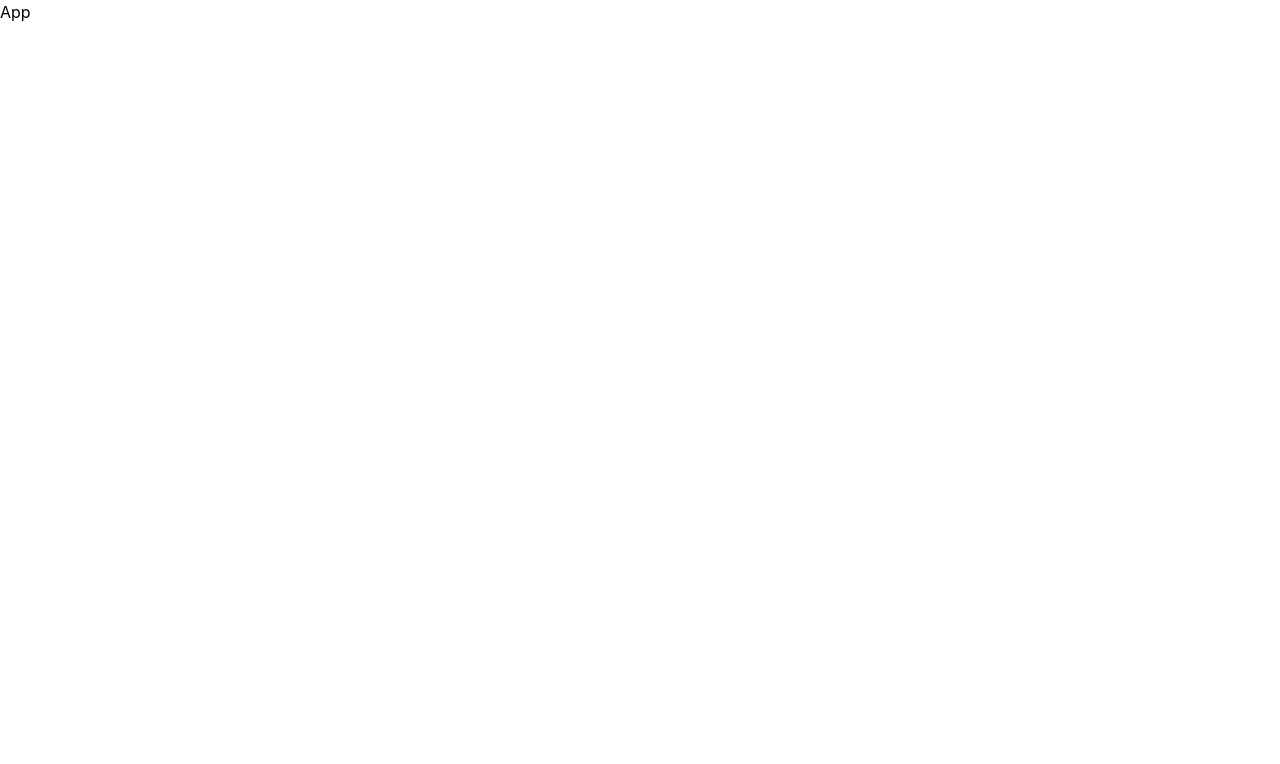
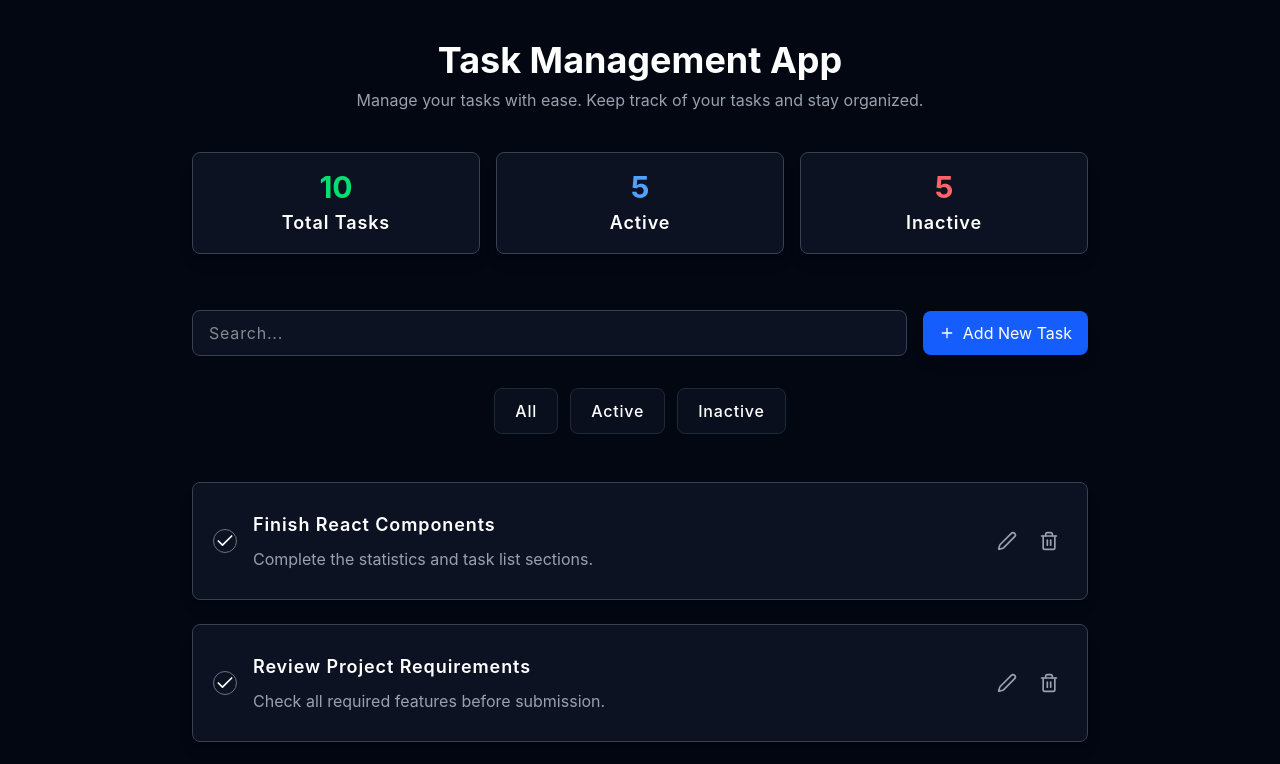
Before and after one commit to jralphdev/task-management-app, a React (Vite) app in the folder frontend/: page / in a window 1280 px wide. Shown: the top 764 px of the page. Built offline with nearby package versions, Linux system fonts and the light colour scheme.

Commit message:
feat: implement home ui

```diff
--- a/frontend/src/App.tsx
+++ b/frontend/src/App.tsx
@@ -1,5 +1,42 @@
+import { PlusIcon } from 'lucide-react';
+import SearchInput from './components/SearchInput';
+import FilterButton from './components/FilterButton';
+import Statistics from './components/Statistics';
+import TaskItem from './components/TaskItem';
+
 const App = () => {
-  return <div>App</div>;
+  return (
+    <main className='home'>
+      <div className='home-container'>
+        <header className='header'>
+          <h1 className='title'>Task Management App</h1>
+          <p className='description'>
+            Manage your tasks with ease. Keep track of your tasks and stay organized.
+          </p>
+        </header>
+
+        {/* STATISTICS SECTION */}
+        <Statistics />
+
+        {/* TOOLBAR SECTION */}
+        <section className='toolbar'>
+          <div className='toolbar-top'>
+            <SearchInput />
+
+            <button className='add-btn'>
+              <PlusIcon className='size-4 mr-2' />
+              Add New Task
+            </button>
+          </div>
+
+          <FilterButton />
+        </section>
+
+        {/* TASK ITEMS SECTION */}
+        <TaskItem />
+      </div>
+    </main>
+  );
 };
 
 export default App;
--- /dev/null
+++ b/frontend/src/components/FilterButton.tsx
@@ -0,0 +1,15 @@
+const filters = ['All', 'Active', 'Inactive'];
+
+const FilterButton = () => {
+  return (
+    <div className='toolbar-filters'>
+      {filters.map((filter) => (
+        <button key={filter} className='filter-btn'>
+          {filter}
+        </button>
+      ))}
+    </div>
+  );
+};
+
+export default FilterButton;
--- /dev/null
+++ b/frontend/src/components/SearchInput.tsx
@@ -0,0 +1,8 @@
+const SearchInput = () => {
+  return (
+    <div className='search-input'>
+      <input type='text' placeholder='Search...' />
+    </div>
+  );
+};
+export default SearchInput;
--- /dev/null
+++ b/frontend/src/components/Statistics.tsx
@@ -0,0 +1,22 @@
+const Statistics = () => {
+  return (
+    <section className='statistics'>
+      <div className='stat-card'>
+        <h2 className='stat-title'>Total Tasks</h2>
+        <p className='stat-value text-green-400'>10</p>
+      </div>
+
+      <div className='stat-card'>
+        <h2 className='stat-title'>Active</h2>
+        <p className='stat-value text-blue-400'>5</p>
+      </div>
+
+      <div className='stat-card'>
+        <h2 className='stat-title'>Inactive</h2>
+        <p className='stat-value text-red-400'>5</p>
+      </div>
+    </section>
+  );
+};
+
+export default Statistics;
--- /dev/null
+++ b/frontend/src/components/TaskItem.tsx
@@ -0,0 +1,34 @@
+import { CheckIcon, Edit2Icon, Trash2Icon } from 'lucide-react';
+import { TASK_ITEM_TEMPDATA } from '../constants';
+
+const TaskItem = () => {
+  return (
+    <section className='task-container'>
+      {TASK_ITEM_TEMPDATA.map((item) => (
+        <div key={item.id} className='task-card'>
+          <div className='item-left'>
+            <button className='check-btn'>
+              <CheckIcon className='size-5' />
+            </button>
+
+            <div className='task-info'>
+              <h3>{item.title}</h3>
+              <p>{item.description}</p>
+            </div>
+          </div>
+
+          <div className='action-btn'>
+            <button className='hover:text-blue-400 hover:bg-blue-500/10'>
+              <Edit2Icon className='size-5' />
+            </button>
+            <button className='hover:text-red-400 hover:bg-red-500/10'>
+              <Trash2Icon className='size-5' />
+            </button>
+          </div>
+        </div>
+      ))}
+    </section>
+  );
+};
+
+export default TaskItem;
--- /dev/null
+++ b/frontend/src/constants/index.tsx
@@ -0,0 +1,26 @@
+export const TASK_ITEM_TEMPDATA = [
+  {
+    id: 1,
+    title: 'Finish React Components',
+    description: 'Complete the statistics and task list sections.',
+    status: 'active',
+  },
+  {
+    id: 2,
+    title: 'Review Project Requirements',
+    description: 'Check all required features before submission.',
+    status: 'inactive',
+  },
+  {
+    id: 3,
+    title: 'Update Documentation',
+    description: 'Add setup and usage instructions.',
+    status: 'inactive',
+  },
+  {
+    id: 4,
+    title: 'Test Task Filtering',
+    description: 'Verify all, active, and inactive filters work.',
+    status: 'active',
+  },
+];
--- a/frontend/src/index.css
+++ b/frontend/src/index.css
@@ -1 +1,106 @@
 @import 'tailwindcss';
+
+@layer components {
+  .home {
+    @apply min-h-screen bg-gray-950 overflow-hidden relative py-10;
+
+    .home-container {
+      @apply max-w-4xl mx-auto max-lg:px-4;
+
+      header {
+        @apply flex flex-col items-center text-center justify-center;
+
+        .title {
+          @apply text-4xl font-bold text-white mb-2;
+        }
+
+        .description {
+          @apply text-gray-400;
+        }
+      }
+
+      .statistics {
+        @apply grid grid-cols-2 md:grid-cols-3 gap-4 py-10;
+
+        .stat-card {
+          @apply flex flex-col-reverse gap-1 items-center border border-gray-700 bg-gray-900/70 p-4 rounded-lg shadow-lg;
+
+          .stat-title {
+            @apply text-lg font-semibold text-white tracking-wider;
+          }
+
+          .stat-value {
+            @apply text-3xl font-bold text-white;
+          }
+        }
+        .stat-card:last-child {
+          @apply col-span-2 md:col-span-1;
+        }
+      }
+
+      .toolbar {
+        @apply flex flex-col py-4;
+
+        .toolbar-top {
+          @apply flex items-center justify-between gap-4;
+
+          .search-input {
+            @apply flex-1;
+
+            input {
+              @apply w-full px-4 py-2.5 rounded-lg border border-gray-700 bg-gray-900/70 text-white focus:outline-none focus:border-gray-500 tracking-wider;
+            }
+          }
+
+          .add-btn {
+            @apply flex items-center justify-center px-4 py-2.5 bg-blue-600 text-white rounded-lg shadow-lg  hover:bg-blue-700 transition duration-300 cursor-pointer;
+          }
+        }
+
+        .toolbar-filters {
+          @apply flex items-center justify-center space-x-3 py-8;
+
+          .filter-btn {
+            @apply py-2.5 px-5 border border-gray-800 bg-gray-900/50 text-white rounded-lg font-medium hover:bg-gray-900 transition duration-300 tracking-wider cursor-pointer;
+          }
+        }
+      }
+
+      .task-container {
+        @apply flex flex-col gap-6;
+
+        .task-card {
+          @apply flex items-center justify-between gap-4 border border-gray-700 bg-gray-900/70 px-5 py-7 rounded-lg shadow-lg;
+
+          .item-left {
+            @apply flex items-center gap-4;
+
+            .check-btn {
+              @apply flex items-center justify-center size-6 border border-gray-500 rounded-full text-white cursor-pointer;
+            }
+
+            .task-info {
+              @apply flex flex-col gap-2;
+
+              h3 {
+                @apply text-lg font-semibold text-white tracking-wider;
+              }
+
+              p {
+                @apply text-gray-400;
+              }
+            }
+          }
+
+          .action-btn {
+            @apply flex items-center gap-1.5;
+
+            button {
+              @apply p-2 text-gray-400 rounded-xl cursor-pointer;
+            }
+          }
+        }
+      }
+    }
+  }
+}
```
